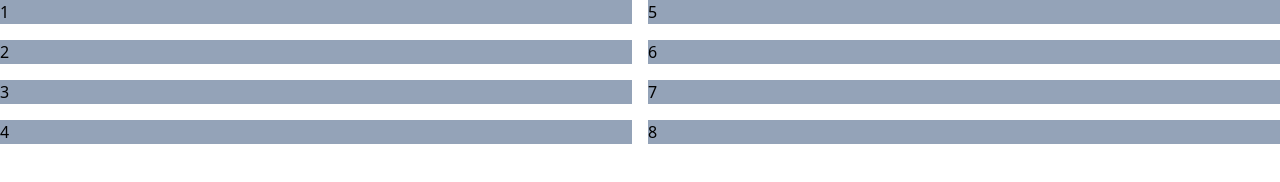
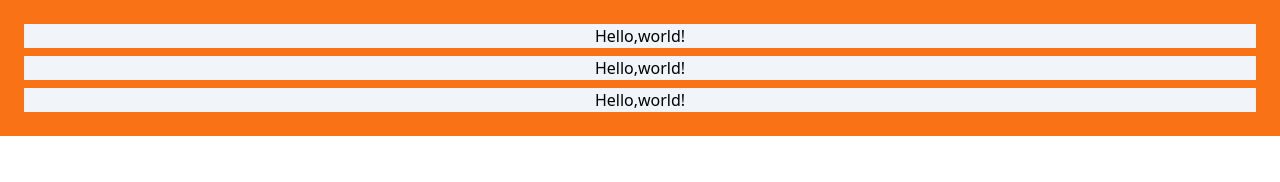
Before and after one commit to MuhammadAmmarAtique/Learning-TailwindCss, a website: page dist/index.html in a window 1280 px wide. Drawn offline with nearby package versions, Linux system fonts and the light colour scheme.

Commit message:
Learned about padding and margin in tailwind css

```diff
--- a/dist/index.html
+++ b/dist/index.html
@@ -13,19 +13,13 @@
   <body>
 
 
-    <div class="grid  grid-rows-4 grid-flow-col gap-4">
+ <div class="max-width-[1200px] mx-auto text-center bg-orange-500  p-4">
 
-      <div class="bg-slate-400 ">1</div>
-      <div class="bg-slate-400 ">2</div>
-      <div class="bg-slate-400 ">3</div>
-      <div class="bg-slate-400 ">4</div>
-      <div class="bg-slate-400 ">5</div>
-      <div class="bg-slate-400 ">6</div>
-      <div class="bg-slate-400 ">7</div>
-      <div class="bg-slate-400 ">8</div>
+  <h1 class="bg-slate-100 m-2" >Hello,world!</h1>
+  <h1 class="bg-slate-100 m-2">Hello,world!</h1>
+  <h1 class="bg-slate-100 m-2">Hello,world!</h1>
 
-
-    </div>
+ </div>
 
 
 
```
